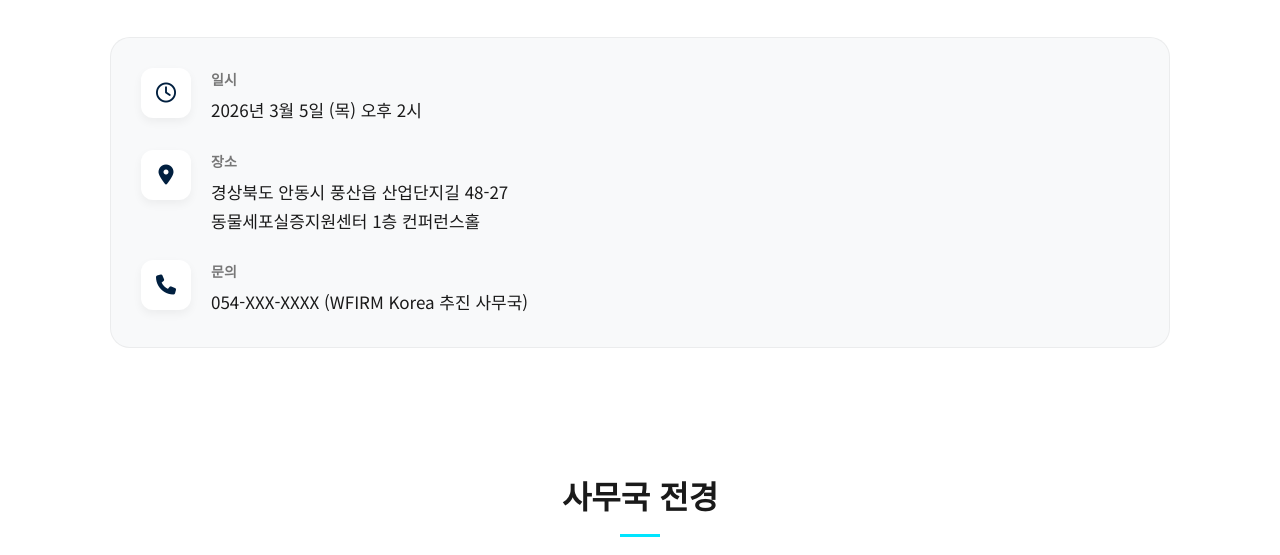
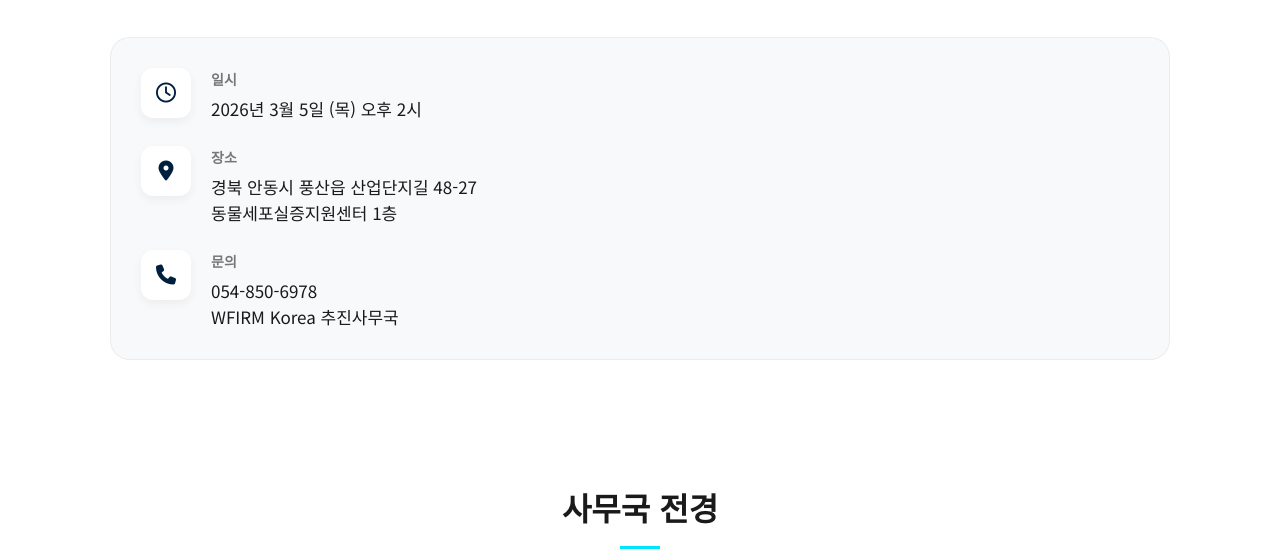
Before and after one commit to GIB-Hemp/wfirm-korea, a plain HTML site: page index.html in a window 1280 px wide. Shown: the part 2205-2760 px from the top of the page. Drawn offline with Linux system fonts and the light colour scheme.

Commit message:
Update index.html

```diff
--- a/index.html
+++ b/index.html
@@ -29,7 +29,7 @@
         .section-title { font-size: clamp(24px, 5vw, 32px); font-weight: 700; text-align: center; margin-bottom: 40px; position: relative; word-break: keep-all; }
         .section-title::after { content: ''; display: block; width: 40px; height: 3px; background: var(--accent-color); margin: 12px auto 0; }
 
-        /* --- 내비게이션 (모바일 최적화) --- */
+        /* --- 내비게이션 --- */
         nav { background: var(--primary-color); padding: 15px 0; position: fixed; width: 100%; top: 0; z-index: 1000; box-shadow: 0 2px 10px rgba(0,0,0,0.3); }
         nav .nav-container { max-width: 1100px; margin: 0 auto; padding: 0 20px; display: flex; justify-content: space-between; align-items: center; }
         nav .logo { color: var(--text-white); text-decoration: none; font-weight: 700; font-size: 18px; letter-spacing: -0.5px; }
@@ -37,7 +37,7 @@
         .nav-menu a { color: var(--text-white); text-decoration: none; font-weight: 400; font-size: 14px; opacity: 0.8; transition: var(--transition); }
         .nav-menu a:hover { opacity: 1; color: var(--accent-color); }
 
-        /* --- 히어로 섹션 (모바일 대응 가독성) --- */
+        /* --- 히어로 섹션 --- */
         #hero {
             height: 90vh;
             min-height: 500px;
@@ -62,16 +62,16 @@
         .video-wrapper { position: relative; padding-bottom: 56.25%; height: 0; overflow: hidden; border-radius: 20px; box-shadow: 0 20px 40px rgba(0,0,0,0.2); background: #000; }
         .video-wrapper iframe { position: absolute; top: 0; left: 0; width: 100%; height: 100%; }
 
-        /* --- 일정 및 정보 카드 --- */
+        /* --- 일정 및 정보 카드 (최적화 영역) --- */
         .info-card { background: var(--bg-light); padding: 30px; border-radius: 20px; border: 1px solid rgba(0,0,0,0.05); }
         .info-item { display: flex; align-items: flex-start; gap: 20px; margin-bottom: 25px; }
         .info-item:last-child { margin-bottom: 0; }
         .info-item .icon-box { width: 50px; height: 50px; background: var(--text-white); border-radius: 12px; display: flex; align-items: center; justify-content: center; flex-shrink: 0; box-shadow: 0 4px 10px rgba(0,0,0,0.05); }
         .info-item i { color: var(--primary-color); font-size: 20px; }
         .info-item strong { display: block; font-size: 14px; color: #777; margin-bottom: 4px; }
-        .info-item p { font-size: 17px; font-weight: 500; color: var(--text-dark); }
+        .info-item p { font-size: 17px; font-weight: 500; color: var(--text-dark); word-break: keep-all; line-height: 1.5; }
 
-        /* --- 갤러리 섹션 (모바일 그리드 최적화) --- */
+        /* --- 갤러리 섹션 --- */
         .gallery-grid { display: grid; grid-template-columns: repeat(auto-fit, minmax(280px, 1fr)); gap: 15px; }
         .gallery-item { height: 250px; overflow: hidden; border-radius: 15px; position: relative; }
         .gallery-item img { width: 100%; height: 100%; object-fit: cover; transition: var(--transition); }
@@ -160,14 +160,14 @@
                 <div class="icon-box"><i class="fa-solid fa-location-dot"></i></div>
                 <div>
                     <strong>장소</strong>
-                    <p>경상북도 안동시 풍산읍 산업단지길 48-27<br>동물세포실증지원센터 1층 컨퍼런스홀</p>
+                    <p>경북 안동시 풍산읍 산업단지길 48-27<br>동물세포실증지원센터 1층</p>
                 </div>
             </div>
             <div class="info-item">
                 <div class="icon-box"><i class="fa-solid fa-phone"></i></div>
                 <div>
                     <strong>문의</strong>
-                    <p>054-XXX-XXXX (WFIRM Korea 추진 사무국)</p>
+                    <p>054-850-6978<br>WFIRM Korea 추진사무국</p>
                 </div>
             </div>
         </div>
```
